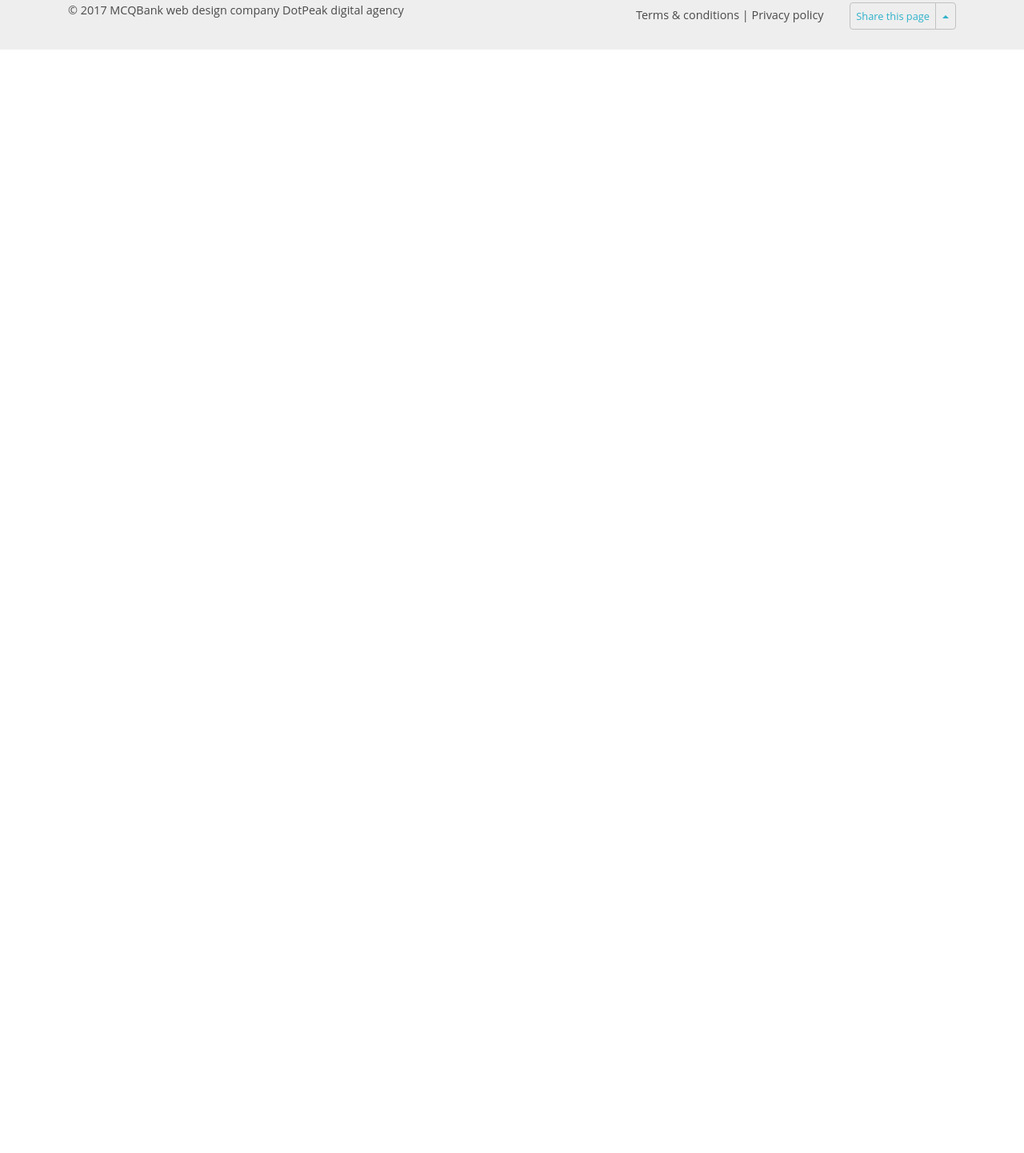
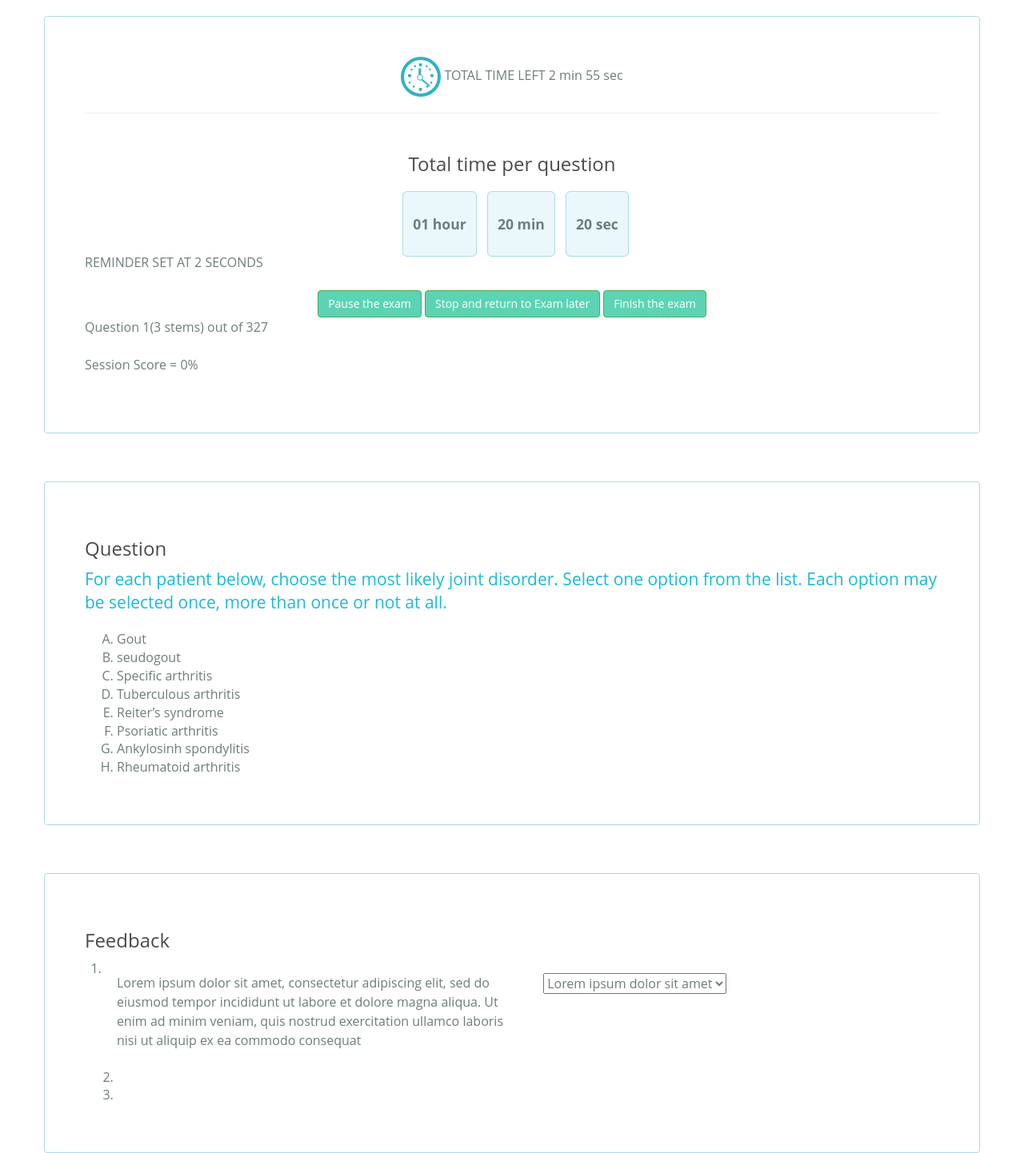
Before and after one commit to sposatoanabel/MCQBank, a website: page test-stage-2.html in a window 1280 px wide. Shown: the part 455-1897 px from the top of the page at 80% size. Before the commit the page ends 800 px from the top, so only its background shows below. Drawn offline with nearby package versions, Linux system fonts and the light colour scheme.

Commit message:
test-stage-2, amendments in feedback

```diff
--- a/assets/css/test.css
+++ b/assets/css/test.css
@@ -4,8 +4,7 @@
 
 =========================================================*/
 
-
-#largeBanner{
+#largeBanner {
     background: #76C9E7;
     height: 300px;
     width: 100%;
@@ -14,12 +13,9 @@
     align-items: center;
 }
 
-
-#largeBanner h1{
+#largeBanner h1 {
     text-align: center;
 }
-
-
 
 #testTabs .tab-content {
     color: gray;
@@ -28,55 +24,50 @@
     border-radius: 4px;
 }
 
-#testTabs label{
+#testTabs label {
     margin-bottom: 20px;
 }
 
-
-.nav-pills>li.active>a:hover,
-.nav-pills>li.active>a:focus{
+.nav-pills > li.active > a:hover,
+.nav-pills > li.active > a:focus {
     background-color: #ffffff;
     color: #30b2cb;
     border: 1px solid #d8e8e5;
     border-radius: 4px 0 4px 0;
 }
 
-
 /* inactive tab*/
 
-
-.nav-pills>li>a{
+.nav-pills > li > a {
     border-radius: 4px 4px 0 0;
     background-color: #30b2cb;
     color: #ffffff;
 }
 
-
 /* active tab */
 
-.nav-pills>li.active>a,
-.nav-pills>li.active>a:focus,
-.nav-pills>li.active>a:hover {
+.nav-pills > li.active > a,
+.nav-pills > li.active > a:focus,
+.nav-pills > li.active > a:hover {
     color: #30b2cb;
     background-color: #ffffff;
     border: 1px solid lightblue;
 }
 
-
-#testTabs .nav-pills{
+#testTabs .nav-pills {
     justify-content: center;
     display: flex;
     flex-direction: row;
     float: none;
 }
 
-#testTabs>.nav, #testTabs>.nav-tabs, #testTabs>.nav-pills{
+#testTabs > .nav, #testTabs > .nav-tabs, #testTabs > .nav-pills {
     text-align: center;
     margin-bottom: 30px;
     margin-top: 0;
 }
 
-#testTabs{
+#testTabs {
     margin: 60px auto;
     border: 1px solid #add8e6;
     border-radius: 4px;
@@ -86,7 +77,8 @@
 .form-group {
     margin-bottom: 15px;
 }
-#testTabs label{
+
+#testTabs label {
     color: #6E7C7C;
     font-size: 16px;
     font-weight: 400;
@@ -103,7 +95,7 @@
     margin-bottom: 20px;
 }
 
-.form-control{
+.form-control {
     background-color: #d8e8e5;
     opacity: 0.75;
     border: 1px solid #d8e8e5;
@@ -113,29 +105,25 @@
     margin-bottom: 20px;
 }
 
-
-
 .panel-heading-active {
     transition: all .5s;
-    background-color: #1792ab  !important;
+    background-color: #1792ab !important;
 }
 
-#topics label{
+#topics label {
     display: block;
 }
 
-
-.nextBtn, .prevBtn, .startTestBtn{
+.nextBtn, .prevBtn, .startTestBtn {
     width: 20%;
 }
-
 
 .show-hide {
     float: right;
     color: #ffffff;
 }
 
-.panel-default>.panel-heading{
+.panel-default > .panel-heading {
     color: #fff;
     background-color: #30B2C8;
     border-color: #D2E3E2;
@@ -147,15 +135,13 @@
     padding: 18px 15px;
 }
 
-
-#accordion a:focus, #accordion a:hover{
+#accordion a:focus, #accordion a:hover {
     text-decoration: none;
 }
 
-.pull-right-sm{
+.pull-right-sm {
     float: right !important;
 }
-
 
 /*=============================================
 
@@ -163,11 +149,43 @@
 
 ===============================================*/
 
+#timePerQuestion h3 {
+    margin: 50px 0;
+}
+
+.lightBlueBox {
+    margin: 60px auto;
+    border: 1px solid #add8e6;
+    border-radius: 4px;
+    padding: 50px;
+}
+
+#timeLeft {
+    text-align: center;
+}
+
+.bgTimer {
+    padding: 28px 12px;
+    border: 1px solid #add8e6;
+    font-size: 1.1rem;
+    height: 300px;
+    font-weight: bold;
+    background: #eaf8fb;
+    margin-left: 9px;
+    border-radius: 6px;
+}
+
+#questionAndAnswers ol{
+    list-style: upper-alpha;
+}
+
+#questionAndAnswers .lead{
+    color: #1eb8d7;
+    font-weight: 400
+}
 
 
-
-
-
+.
 
 
 /*----------------------------------------------------------
@@ -176,17 +194,15 @@
 
 -----------------------------------------------------------*/
 
-
-
 @media screen and (min-width: 1200px) {
-    #accordionTest{
+    #accordionTest {
         display: none;
     }
 }
 
 @media screen and (max-width: 1199px) {
 
-    #accordionTest{
+    #accordionTest {
         display: none;
     }
 
@@ -194,26 +210,25 @@
 
 @media screen and (max-width: 991px) {
 
-    #accordionTest{
+    #accordionTest {
         display: none;
     }
 }
 
-
 @media screen and (max-width: 767px) {
 
-    #accordionTest{
+    #accordionTest {
         display: block;
     }
 
 }
 
 @media (max-width: 460px) {
-    #testTabs{
+    #testTabs {
         display: none;
     }
 
-    #topBanner > .row > .col-lg-12{
+    #topBanner > .row > .col-lg-12 {
         padding: 0;
     }
 
@@ -229,7 +244,7 @@
         margin-bottom: 10px;
     }
 
-    .breadcrumb{
+    .breadcrumb {
         padding: 0 15px;
         margin-bottom: 4px;
         margin-top: 8px;
@@ -240,22 +255,21 @@
         margin-top: 41px;
     }
 
-    label{
+    label {
         font-weight: 400;
         line-height: 25px;
         margin: 8px 0;
     }
 
-    .nextBtn{
+    .nextBtn {
         width: 100%;
     }
 
-
-     .pull-right-sm {
+    .pull-right-sm {
         float: none !important;
     }
 
-    #selectInfo{
+    #selectInfo {
         height: 45px;
         width: 100%;
         outline: none;
@@ -265,11 +279,11 @@
         margin: 10px 0;
     }
 
-    .prevBtn, .nextBtn, .startTestBtn{
+    .prevBtn, .nextBtn, .startTestBtn {
         margin: 18px 0;
     }
 
-    #faceQuestionsOption{
+    #faceQuestionsOption {
         padding: 0;
     }
 
@@ -280,7 +294,7 @@
 }
 
 @media screen and (max-width: 360px) {
-    #testTabs{
+    #testTabs {
         display: none;
     }
 }
--- a/test-stage-2.html
+++ b/test-stage-2.html
@@ -116,14 +116,84 @@
             <!-- / row -->
         </section>
         <section id="questionTimer">
-            <div class="container">
+            <div class="container lightBlueBox">
+                <div id="timeLeft">
+                    <img src="assets/imgs/clock.svg" alt=""> TOTAL TIME LEFT <span>2 min 55 sec</span>
+                </div><!-- / timeLeft-->
+                <hr>
+                <div id="timePerQuestion">
+                    <h3 class="text-center">Total time per question</h3>
+                    <p class="text-center">
+                        <span class="bgTimer" id="hours">01 hour</span>
+                        <span class="bgTimer" id="minutes">20 min</span>
+                        <span class="bgTimer" id="seconds">20 sec</span>
+                    </p>
 
+                    <p class="reminder">REMINDER SET AT 2 SECONDS</p>
+                </div><!-- / timePerQuestion -->
+                <div class="col-md-12 text-center" role="group">
+                    <button type="button" class="btn btn-success">Pause the exam</button>
+                    <button type="button" class="btn btn-success">Stop and return to Exam later</button>
+                    <button type="button" class="btn btn-success">Finish the exam</button>
+                </div>
+                <p>Question 1(3 stems) out of 327</p>
+                <p>Session Score = 0%</p>
+            </div><!-- container -->
+
+        </section>
+
+        <section id="questionAndAnswers">
+            <div class="container lightBlueBox">
+                <h3>Question</h3>
+                <p class="lead">For each patient below, choose the most likely joint disorder.
+                    Select one option from the list. Each option may be selected once, more than once or not at all.
+                </p>
+                <ol type="a">
+                    <li>Gout</li>
+                    <li>seudogout</li>
+                    <li>Specific arthritis</li>
+                    <li>Tuberculous arthritis</li>
+                    <li>Reiter’s syndrome</li>
+                    <li>Psoriatic arthritis</li>
+                    <li>Ankylosinh spondylitis</li>
+                    <li>Rheumatoid arthritis</li>
+                </ol>
             </div><!-- container -->
         </section>
 
-        <section id="questionAndAnswers">
-            <div class="container">
-
+        <section id="feedback">
+            <div class="container lightBlueBox">
+                <h3>Feedback</h3>
+                <ol>
+                    <li class="row">
+                        <div class="col-sm-6 col-xs-12">
+                            <p>Lorem ipsum dolor sit amet, consectetur adipiscing elit, sed do eiusmod tempor incididunt
+                                ut labore et dolore magna aliqua.
+                                Ut enim ad minim veniam, quis nostrud exercitation ullamco laboris nisi ut aliquip ex ea
+                                commodo consequat
+                            </p>
+                        </div><!-- / col-->
+                        <div class="col-sm-6 col-xs-12">
+                            <label for="optionsQuestion1"></label>
+                            <select name="answers" id="optionsQuestion1">
+                                <option>Lorem ipsum dolor sit amet</option>
+                                <p class="rightAnswer"><i class="fa fa-plus fa-2x"></i>Correct Answer</p>
+                                <p class="wrongAnswer"><i class="fa fa-times fa-2x"></i>Wrong Answer</p>
+                                <option>Lorem ipsum dolor sit amet</option>
+                                <p class="rightAnswer"><i class="fa fa-plus fa-2x"></i>Correct Answer</p>
+                                <p class="wrongAnswer"><i class="fa fa-times fa-2x"></i>Wrong Answer</p>
+                                <option>Lorem ipsum dolor sit amet</option>
+                                <p class="rightAnswer"><i class="fa fa-plus fa-2x"></i>Correct Answer</p>
+                                <p class="wrongAnswer"><i class="fa fa-times fa-2x"></i>Wrong Answer</p>
+                                <option>Lorem ipsum dolor sit amet</option>
+                                <p class="rightAnswer"><i class="fa fa-plus fa-2x"></i>Correct Answer</p>
+                                <p class="wrongAnswer"><i class="fa fa-times fa-2x"></i>Wrong Answer</p>
+                            </select>
+                        </div><!-- / col-->
+                    </li>
+                    <li></li>
+                    <li></li>
+                </ol>
             </div><!-- container -->
         </section>
 
```
